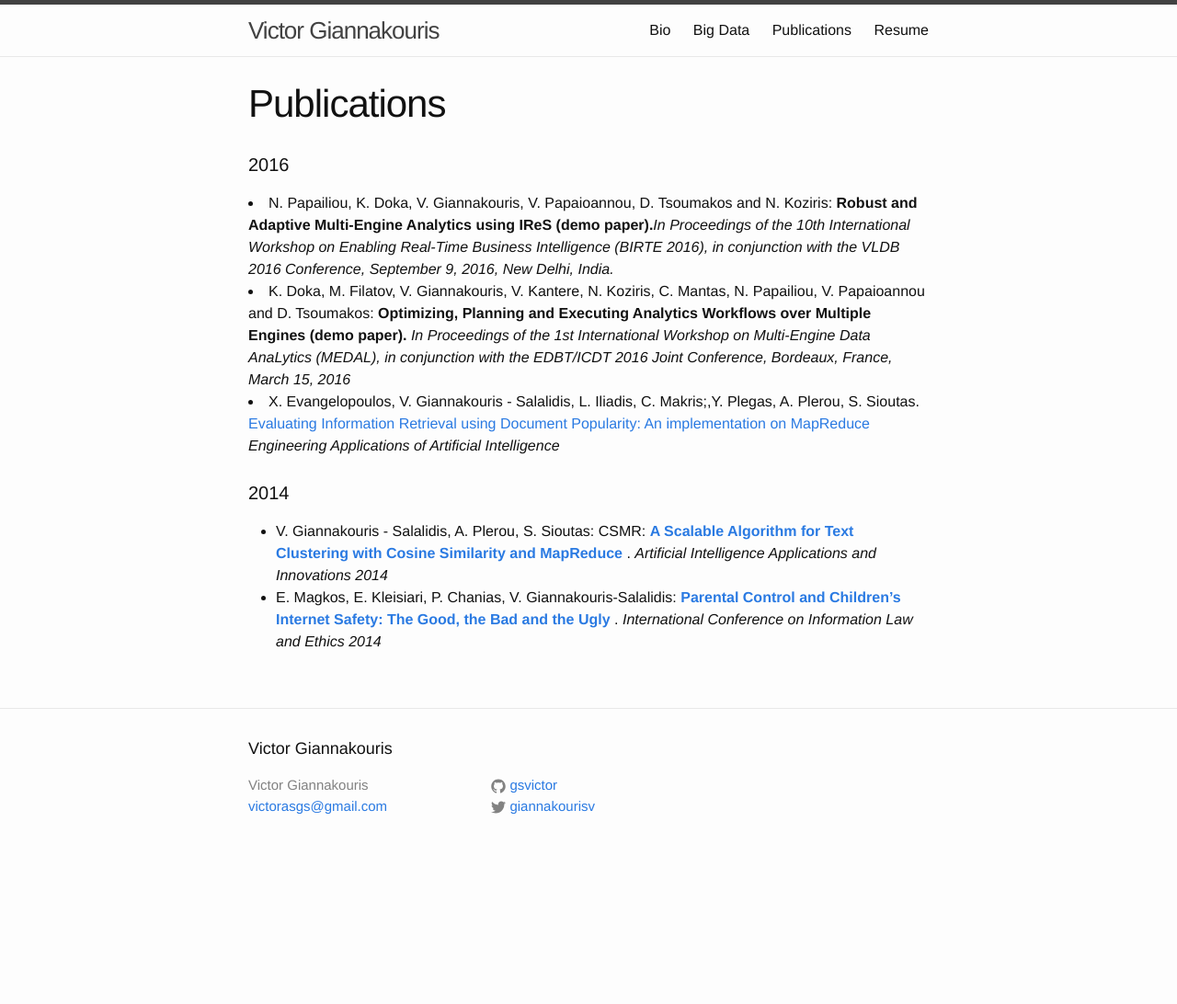
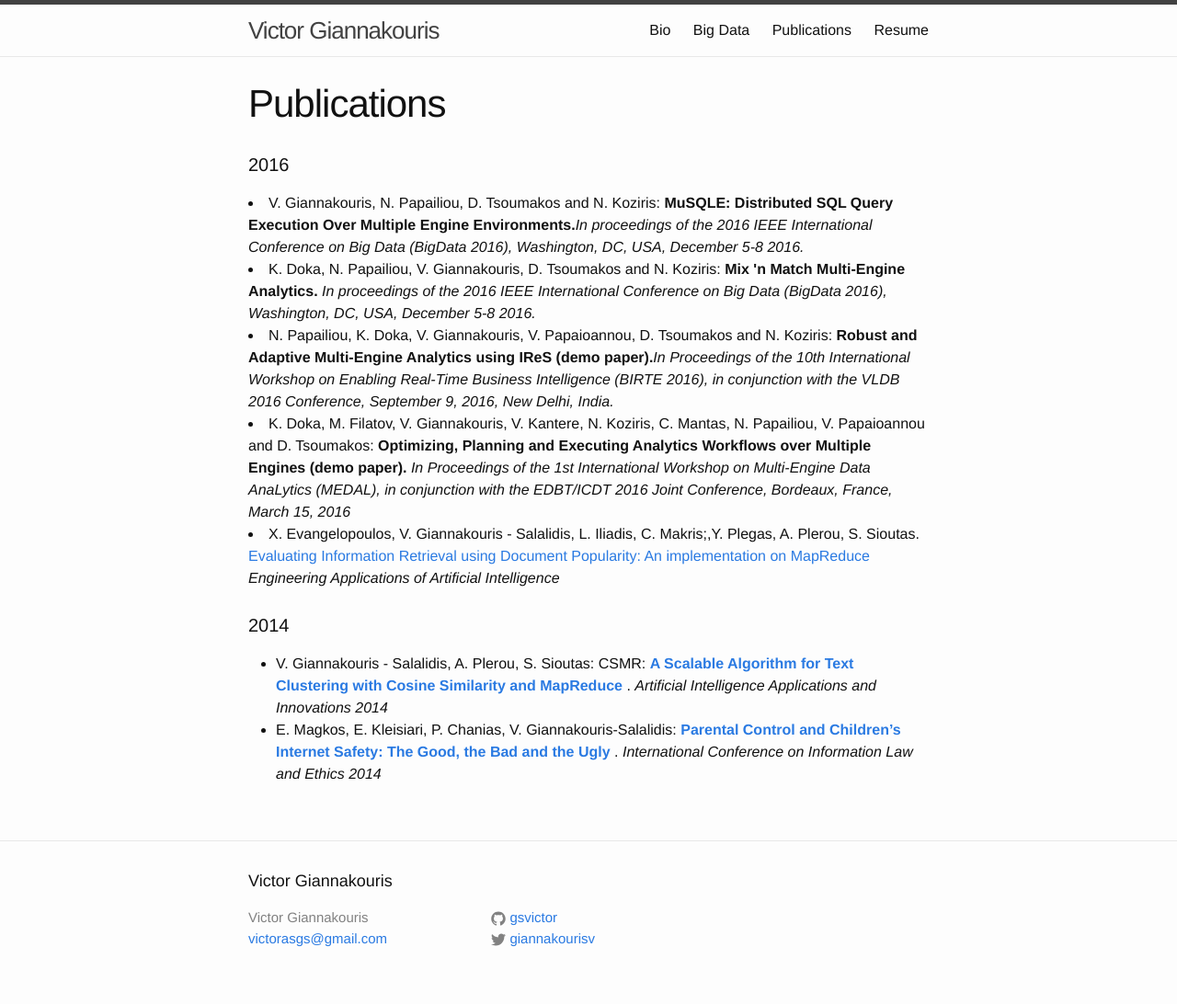
Before and after one commit to gsvic/gsvic.github.io, a Jekyll site: the page built from publications.html, in a window 1280 px wide. Shown: the whole page at 92% size. Built offline with Jekyll 4.4.1, drawn with Linux system fonts in a browser that asks for light colours; before the commit the page ends 948 px from its top, so only the background shows below that.

Commit message:
Update publications.html

```diff
--- a/publications.html
+++ b/publications.html
@@ -3,6 +3,16 @@ layout: page
 title: Publications
 ---
 <h4>2016</h4>
+<li>
+    V. Giannakouris, N. Papailiou, D. Tsoumakos and N. Koziris:<b> MuSQLE: Distributed SQL Query Execution
+    Over Multiple Engine Environments.</b><em>In proceedings of the 2016 IEEE International Conference on
+    Big Data (BigData 2016), Washington, DC, USA, December 5-8 2016.</em>
+</li>
+<li>
+    K. Doka, N. Papailiou, V. Giannakouris, D. Tsoumakos and N. Koziris:<b> Mix 'n Match Multi-Engine Analytics.</b>
+    <em>In proceedings of the 2016 IEEE International Conference on
+    Big Data (BigData 2016), Washington, DC, USA, December 5-8 2016.</em>
+</li>
 <li>
     N. Papailiou, K. Doka, V. Giannakouris, V. Papaioannou, D. Tsoumakos and N. Koziris:<b> Robust and
     Adaptive Multi-Engine Analytics using IReS (demo paper).</b><em>In Proceedings of the 10th International
```
